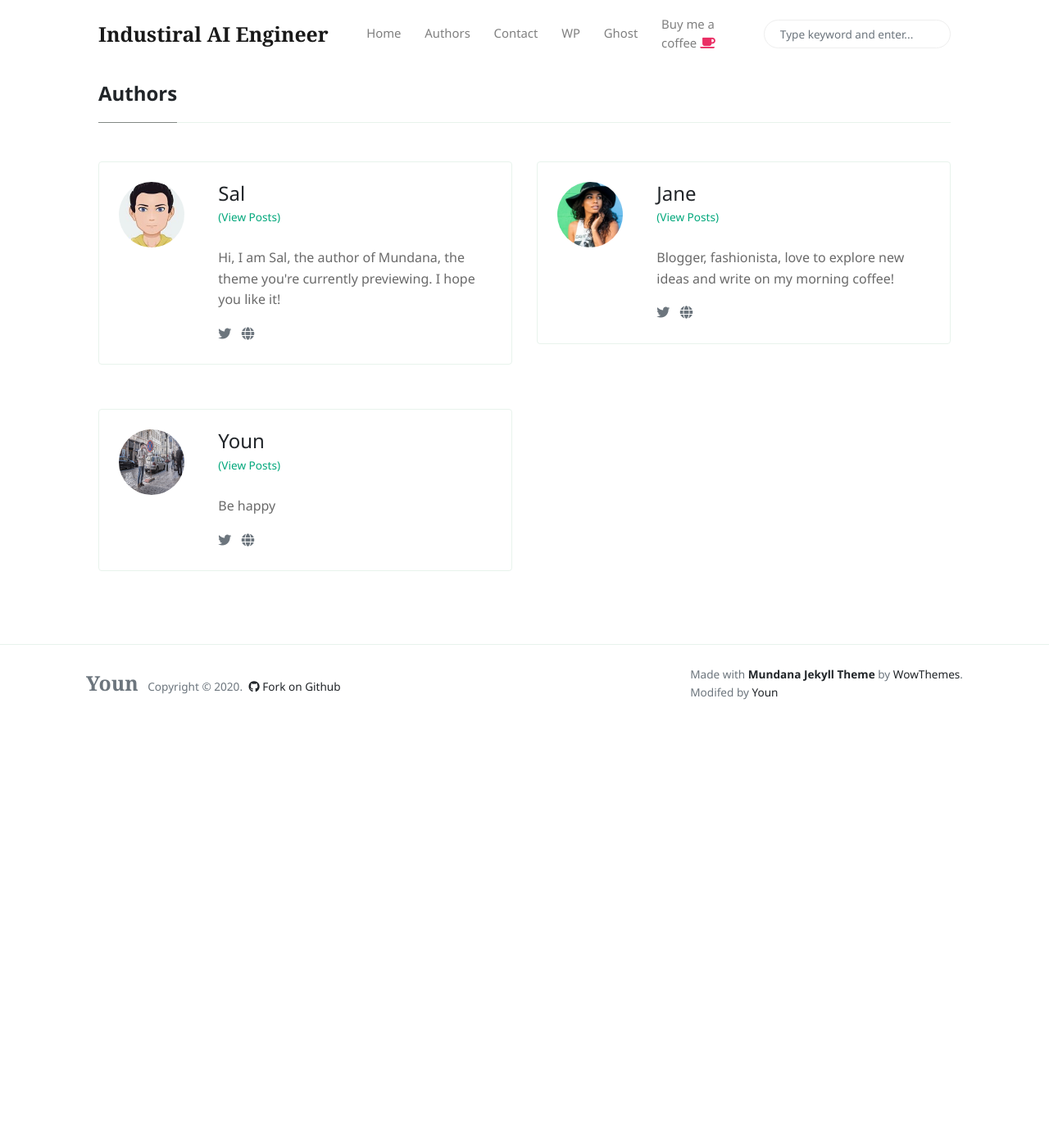
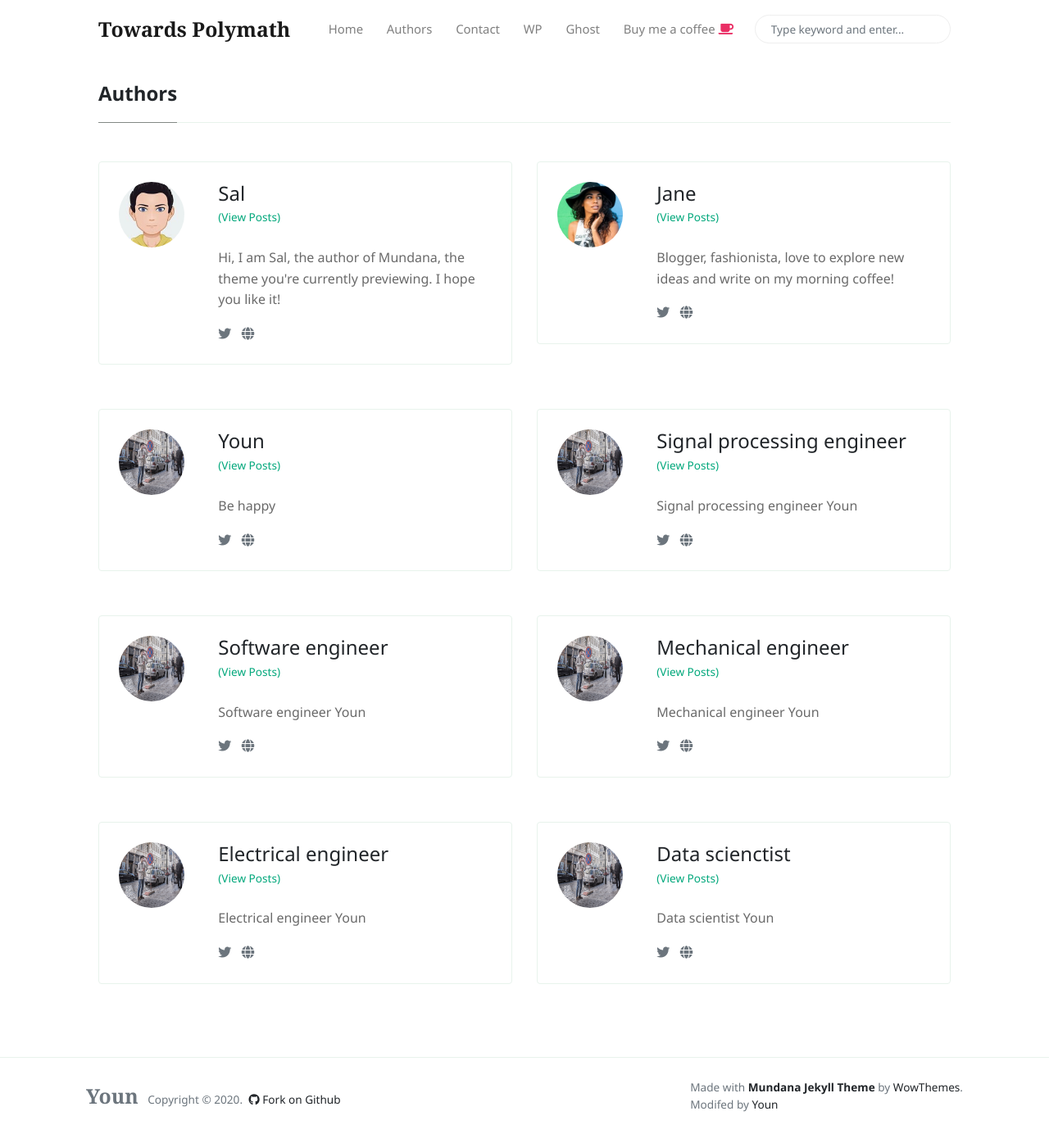
Before and after one commit to mbyun1420/mbyun1420.github.com, a Jekyll site: the page built from _pages/authors-list.html, in a window 1280 px wide and 1384 px high. Shown: the whole window at 82% size. Built offline with Jekyll 4.4.1, drawn with Linux system fonts in a browser that asks for light colours; nearby versions of some CDN libraries.

Commit message:
author plus

```diff
--- a/_config.yml
+++ b/_config.yml
@@ -1,5 +1,5 @@
 # Site
-name: 'Industiral AI Engineer'
+name: 'Towards Polymath '
 description: 'Blog for odds and ends'
 logo: 'assets/images/logo.png'
 favicon: 'assets/images/ai_engieer.png'
@@ -43,6 +43,41 @@
       bio:            "Be happy"
       email:          mbyun1420@gmail.com
 
+    sp-youn:
+      name:           Signal processing engineer
+      site:           https://mbyun1420.github.io/
+      avatar:         assets/images/profile_author_youn.jpg
+      bio:            "Signal processing engineer Youn "
+      email:          mbyun1420@gmail.com
+
+    se-youn:
+      name:           Software engineer
+      site:           https://mbyun1420.github.io/
+      avatar:         assets/images/profile_author_youn.jpg
+      bio:            "Software engineer Youn "
+      email:          mbyun1420@gmail.com
+
+    me-youn:
+      name:           Mechanical engineer
+      site:           https://mbyun1420.github.io/
+      avatar:         assets/images/profile_author_youn.jpg
+      bio:            "Mechanical engineer Youn "
+      email:          mbyun1420@gmail.com
+
+    ee-youn:
+      name:           Electrical engineer
+      site:           https://mbyun1420.github.io/
+      avatar:         assets/images/profile_author_youn.jpg
+      bio:            "Electrical engineer Youn "
+      email:          mbyun1420@gmail.com
+
+    ds-youn:
+      name:           Data scienctist
+      site:           https://mbyun1420.github.io/
+      avatar:         assets/images/profile_author_youn.jpg
+      bio:            "Data scientist Youn "
+      email:          mbyun1420@gmail.com
+
 
 
 # Defaults
```
Also changed, not shown: _pages/author-SP-youn.html (added, +26 -0 lines), _posts/2020-09-28-markdown-mathematic-fomulars.md (+1 -1 lines).
